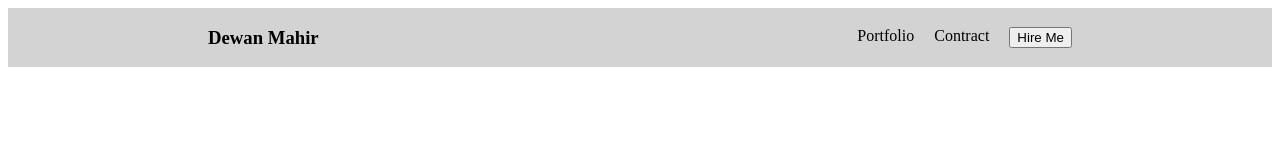
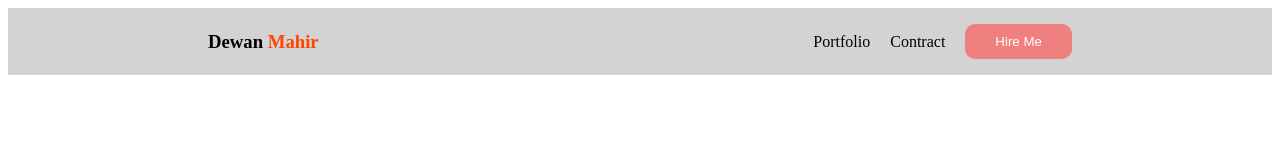
Before and after one commit to mahirdip/mahir_portfolio, a plain HTML site: page index.html in a window 1280 px wide. Drawn offline with Linux system fonts and the light colour scheme.

Commit message:
nav style and colour

```diff
--- a/index.html
+++ b/index.html
@@ -10,11 +10,11 @@
 <body>
     <header>
         <nav>
-            <h3>Dewan Mahir</h3>
+            <h3>Dewan <span class="nav-title">Mahir</span></h3>
             <ul>
-                <li>Portfolio</li>
-                <li>Contract</li>
-                <button>Hire Me</button>
+                <li><a href="">Portfolio</a></li>
+                <li><a href="">Contract</a></li>
+                <button class="btn-primary">Hire Me</button>
             </ul>
         </nav>
     </header>
--- a/style.css
+++ b/style.css
@@ -5,12 +5,29 @@ nav{
     background-color: lightgray;
     padding: 0 200px;
 }
-
+.nav-title{
+    color: orangered;
+}
 nav ul{
     display: flex;
+    align-items: center;
 }
 ul li{
     list-style: none;
     margin-right: 20px;
-    align-items: center;
 }
+li a{
+    text-decoration: none;
+    color: black;
+}
+ul > li a:hover{
+    background-color: lightslategray;
+    padding: 5px;
+}
+.btn-primary{
+    border-radius: 10px;
+    padding: 10px 30px;
+    border: 0;
+    color: white;
+    background-color: lightcoral;
+}
```
